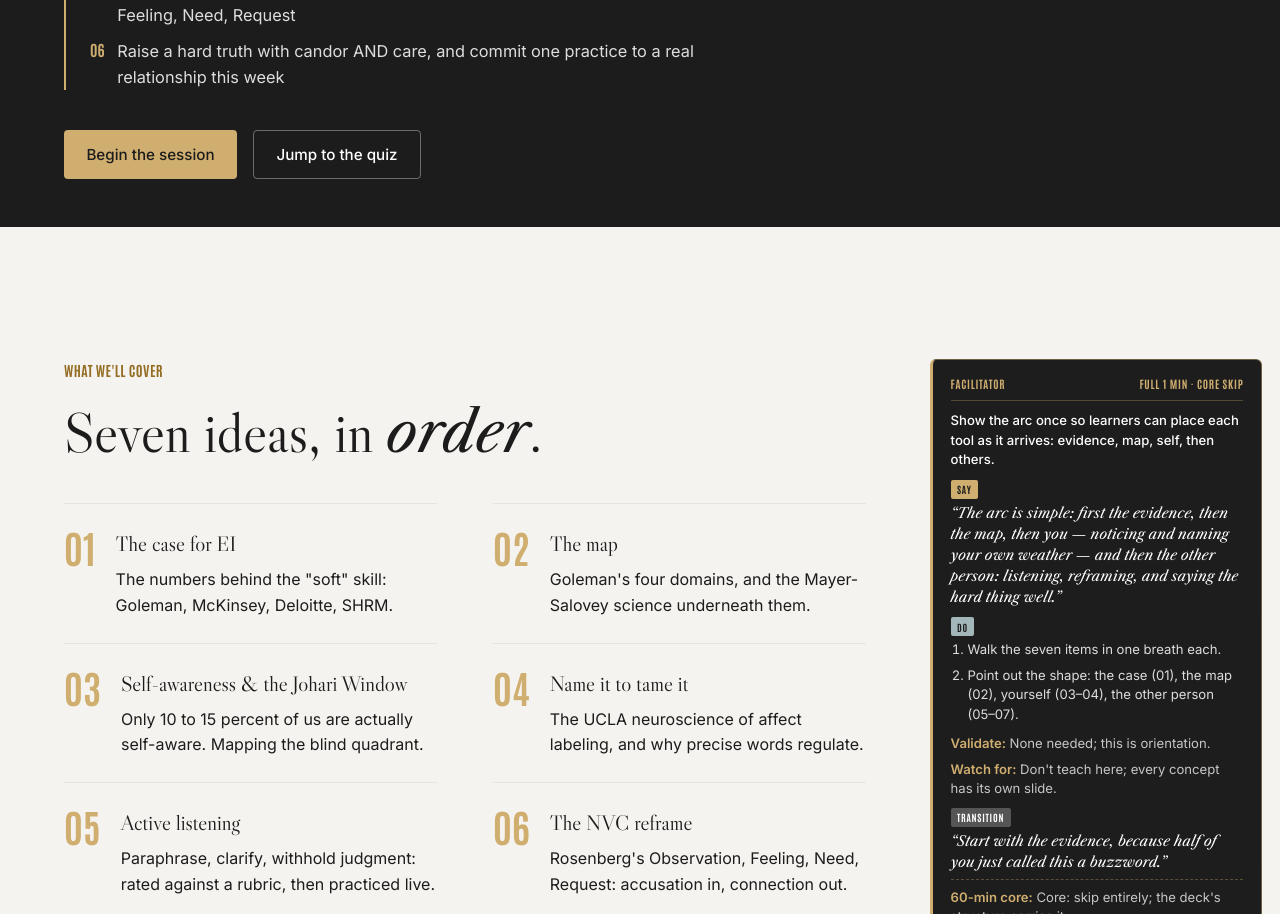
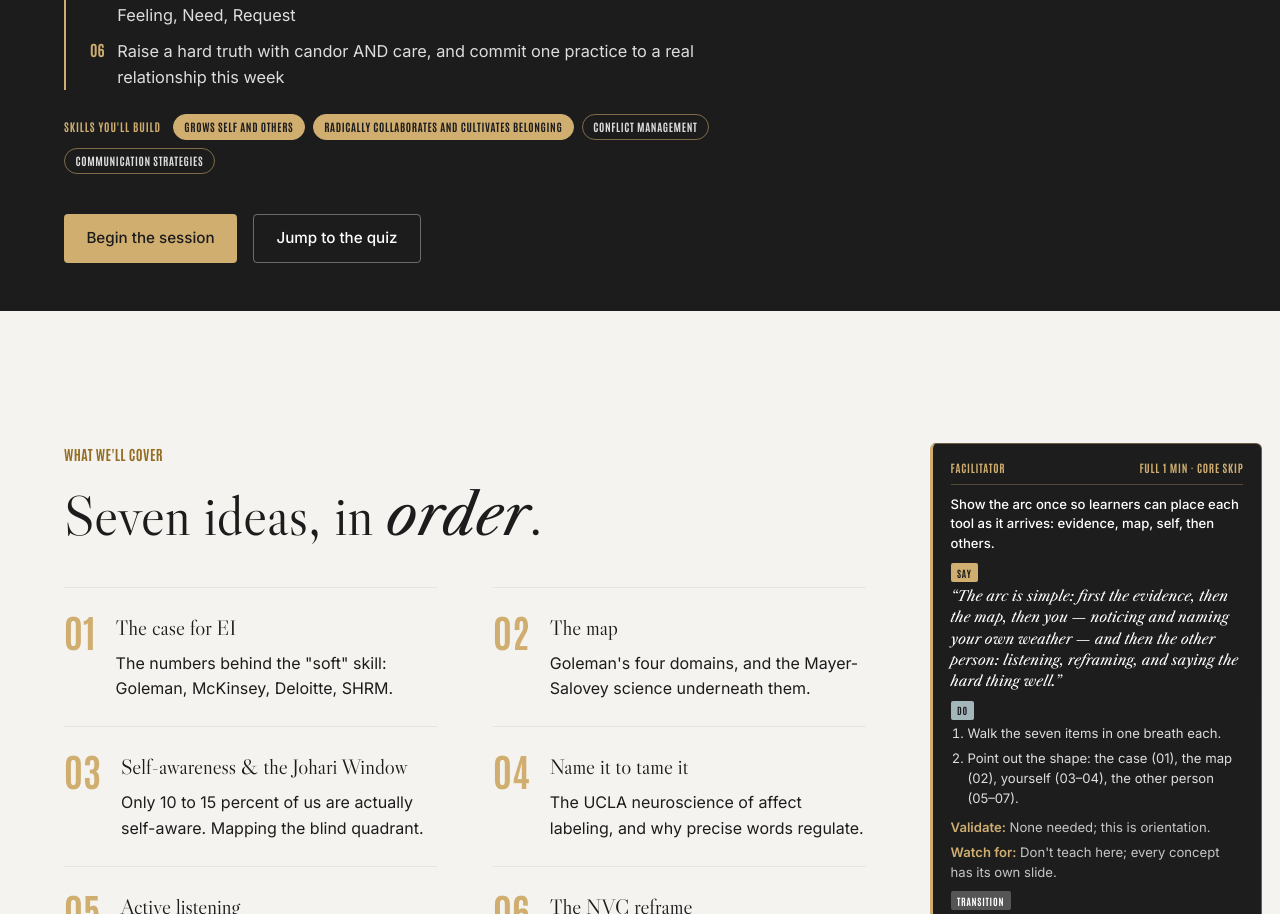
Before and after one commit to FuturesLearningHub/Emotional-Intelligence, a plain HTML site: page facilitator/index.html in a window 1280 px wide. Shown: the part 4069-4983 px from the top of the page. Drawn offline with Linux system fonts and the light colour scheme.

Commit message:
Add skills row to hero: VU core competencies + course skills
Pill row under the objectives (Skills you'll build), matching the
Course Library's skill tags. Facilitator edition regenerated.

Co-Authored-By: Claude Opus 4.8 <noreply@anthropic.com>
Claude-Session: https://claude.ai/code/session_01CHUxqeQb2UgQw5JmmaoKqy

```diff
--- a/facilitator/index.html
+++ b/facilitator/index.html
@@ -24,6 +24,17 @@
 <link rel="preload" href="../assets/fonts/inter-latin-400-normal.woff2" as="font" type="font/woff2" crossorigin>
 
 <link rel="stylesheet" href="../assets/css/styles.css?v=1">
+<style>
+  /* skill pills (course-level) */
+  .skills { display: flex; flex-wrap: wrap; gap: .5rem; align-items: center; margin-top: 1.5rem; }
+  .skills__label { font-family: var(--font-condensed); font-weight: 700; text-transform: uppercase;
+    letter-spacing: .08em; font-size: .7rem; color: var(--vu-gold-flat); margin-right: .25rem; }
+  .skillpill { display: inline-block; font-family: var(--font-condensed); font-weight: 700;
+    text-transform: uppercase; letter-spacing: .06em; font-size: .68rem; line-height: 1.3;
+    padding: .3rem .65rem; border-radius: 999px; border: 1px solid rgba(207,174,112,.55);
+    color: rgba(255,255,255,.85); }
+  .skillpill--core { background: var(--vu-gold-flat); border-color: var(--vu-gold-flat); color: var(--vu-black); }
+</style>
 
 <style>
 /* ============ facilitator edition ============ */
@@ -172,6 +183,13 @@
           <li>Reframe an accusation into Nonviolent Communication's Observation, Feeling, Need, Request</li>
           <li>Raise a hard truth with candor AND care, and commit one practice to a real relationship this week</li>
         </ol>
+      </div>
+      <div class="skills" data-reveal aria-label="Skills this course builds">
+        <span class="skills__label">Skills you'll build</span>
+        <span class="skillpill skillpill--core">Grows self and others</span>
+        <span class="skillpill skillpill--core">Radically collaborates and cultivates belonging</span>
+        <span class="skillpill">Conflict Management</span>
+        <span class="skillpill">Communication Strategies</span>
       </div>
       <div class="hero__cta" data-reveal>
         <a class="btn" href="#s-case">Begin the session</a>
```
Also changed, not shown: index.html (+18 -0 lines).
